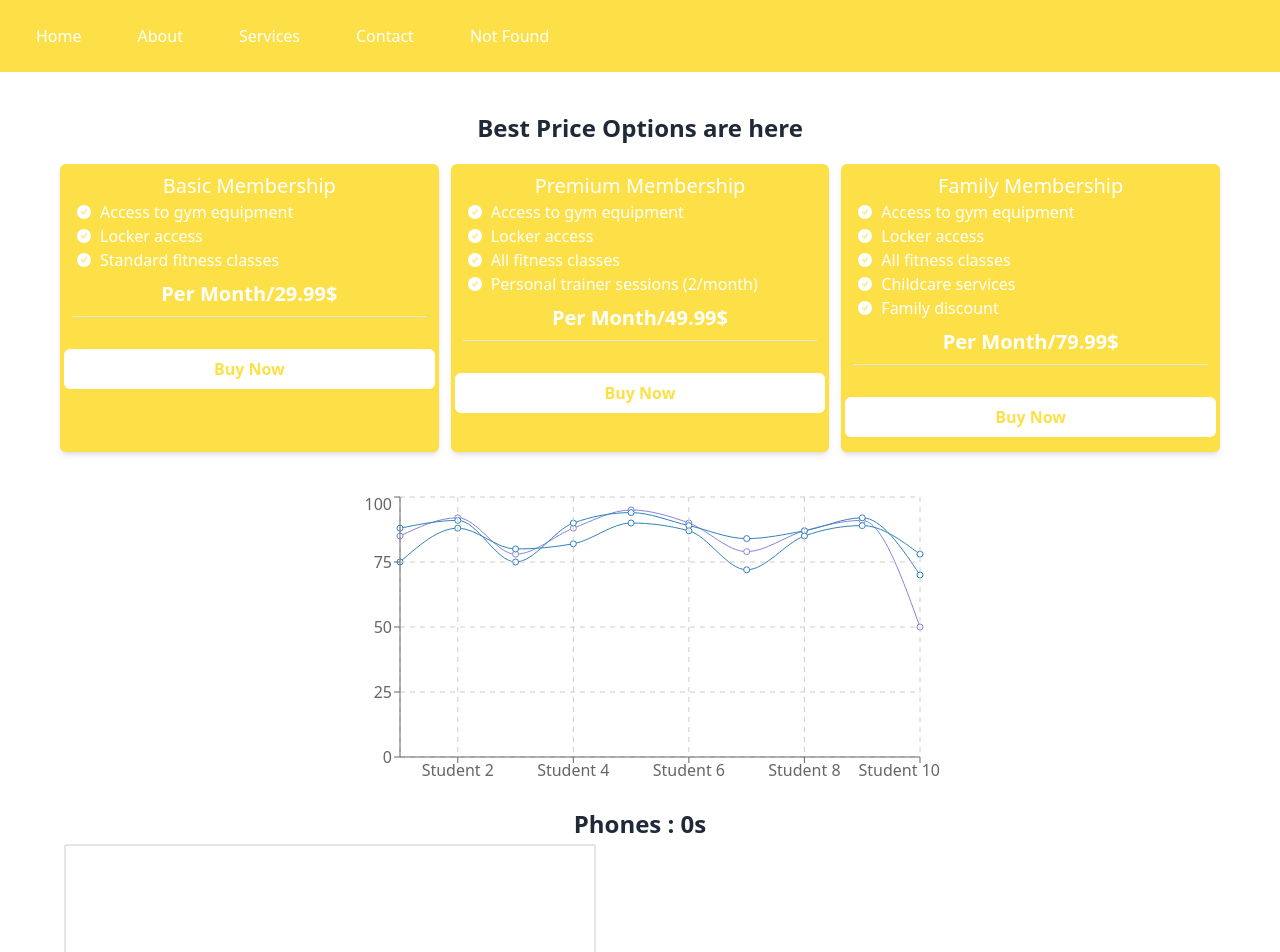
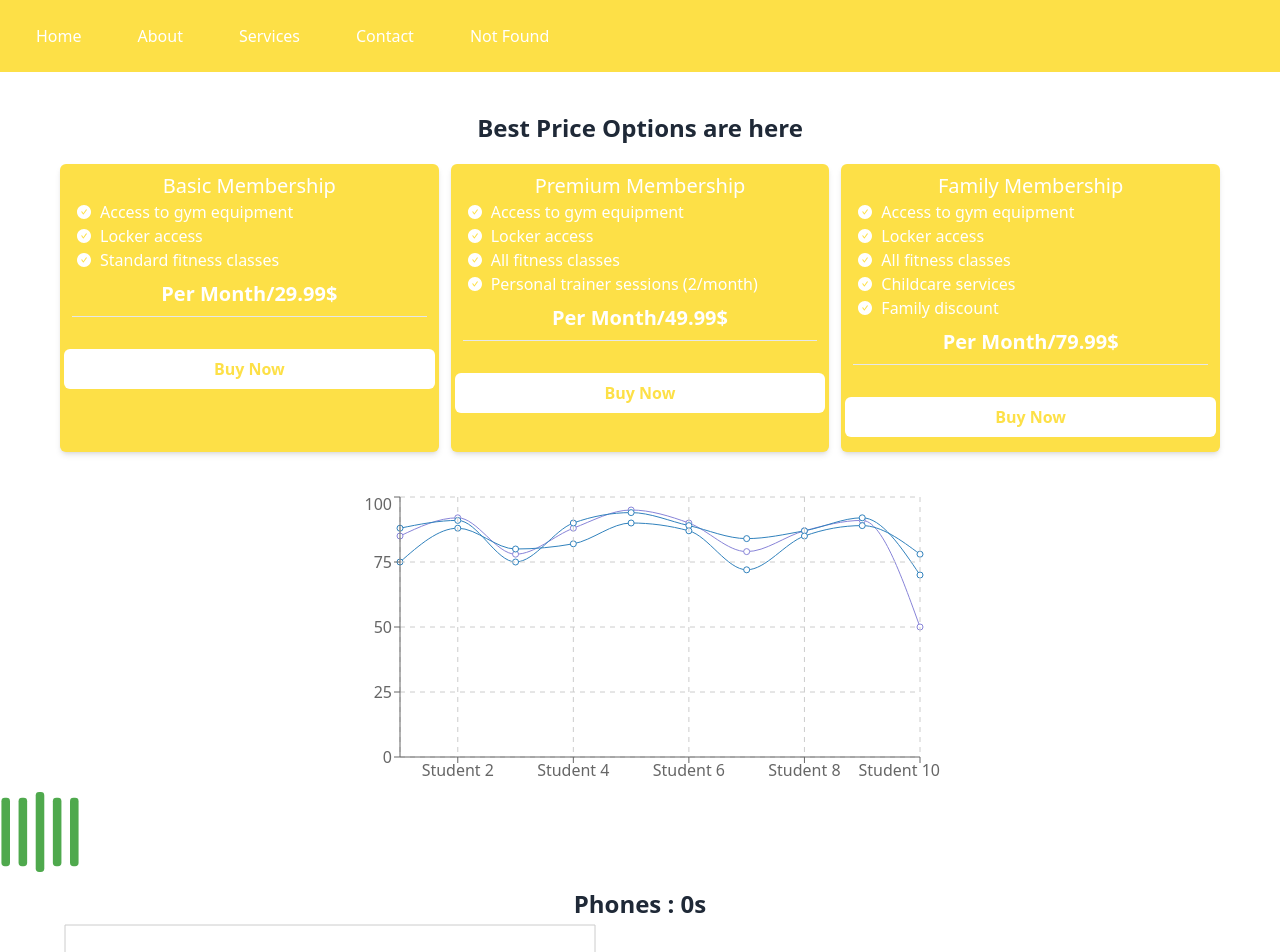
Before and after one commit to mihad-khadem/react-route-1, a React (Vite) app: page / in a window 1280 px wide. Shown: the top 952 px of the page. Built offline with nearby package versions, Linux system fonts and the light colour scheme; no server answers.

Commit message:
Exlpored Awesome React components/spin loader

```diff
--- a/src/components/phones/Phones.jsx
+++ b/src/components/phones/Phones.jsx
@@ -1,9 +1,16 @@
 import { useEffect, useState } from "react";
 import { BarChart, Bar, Cell, XAxis, YAxis, CartesianGrid, Tooltip, Legend, ResponsiveContainer } from 'recharts';
 
+import { Bars } from  'react-loader-spinner'
+
 import axios from "axios";
+
+
+
+
 const Phones = () => {
     const [phones, setPhones] = useState([])
+    const [loading, setLoading] = useState(true);
     useEffect(() => {
 
         axios.get('https://openapi.programming-hero.com/api/phones?search=iphone')
@@ -19,6 +26,7 @@ const Phones = () => {
             })
             setPhones(phonesWithFakeData);
             console.log(phonesWithFakeData);
+            setLoading(false)
         })
 
 
@@ -29,6 +37,17 @@ const Phones = () => {
     }, [])
     return (
         <div>
+            {
+                loading && <Bars
+                height="80"
+                width="80"
+                color="#4fa94d"
+                ariaLabel="bars-loading"
+                wrapperStyle={{}}
+                wrapperClass=""
+                visible={true}
+              />
+            }
             <h2 className="text-2xl font-bold text-center mt-4">Phones : {phones.length}s</h2>
             <div>
                 <BarChart width={600} height={400} data={phones}>
```
